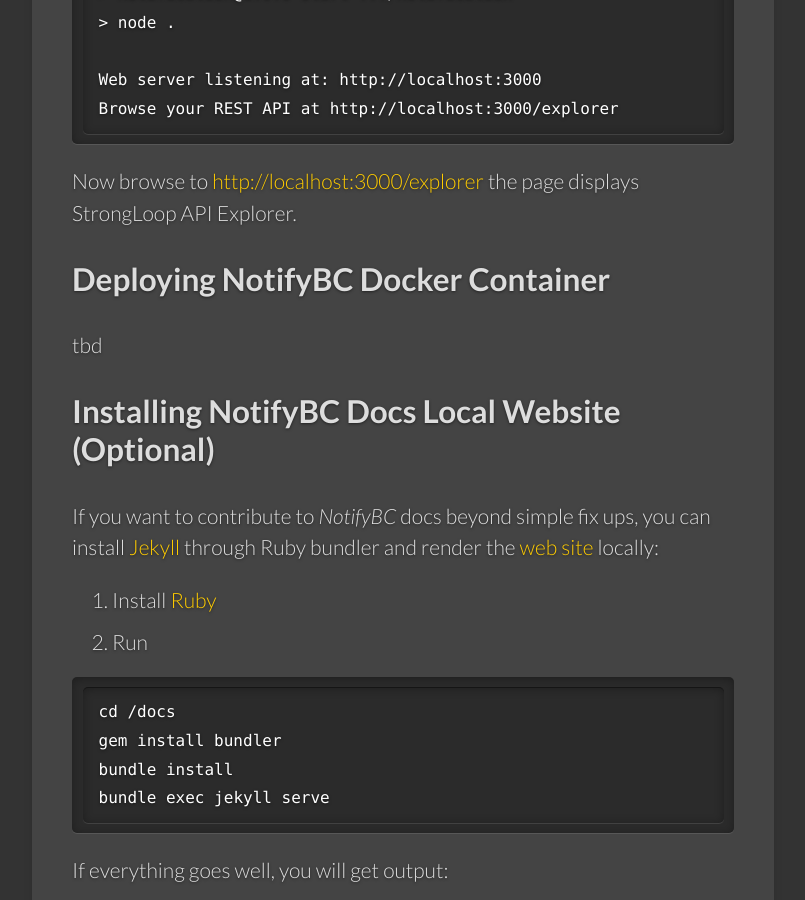
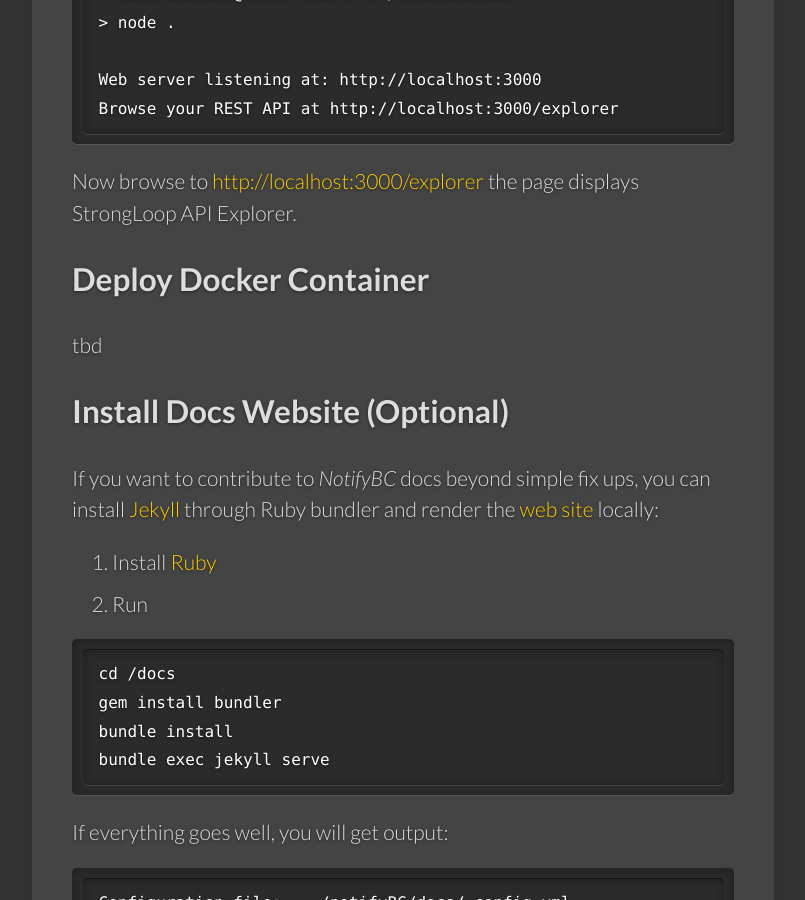
Before and after one commit to bcgov/MyGovBC-notification-server, a Jekyll site: the page built from docs/_docs/installation.md, in a window 1280 px wide and 900 px high, scrolled down 2103 px. Shown: the whole window, without its empty margins (139-944 px from the left). Built offline with Jekyll 4.4.1, drawn with Linux system fonts in a browser that asks for light colours; some of the changed text lies outside the part shown.

Commit message:
updated docs

```diff
--- a/docs/_data/docs.yml
+++ b/docs/_data/docs.yml
@@ -13,13 +13,10 @@
   - api-subscription
   - api-notification
 
-- title: Deployment
-  docs:
-  - deployment-methods
-  - continuous-integration
 
 - title: Miscellaneous
   docs:
+  - continuous-integration
   - troubleshooting
   - resources
 
--- a/docs/_docs/installation.md
+++ b/docs/_docs/installation.md
@@ -6,7 +6,7 @@
 
 *NotifyBC* can be installed from source code or by deploying a Docker container. To setup a development environment in order to contribute to *NotifyBC*, installing from source code is recommended. For small-scale production deployment or for the purpose of evaluation, both methods will do. For large-scale production deployment that requires horizontal scalability, deploying the docker container to PAAS such as OpenShift and running on a MongoDB cluster is recommended.
 
-## Installing *NotifyBC* from Source
+## Install from Source Code
 
 ### System Requirements
 * Software
@@ -50,10 +50,10 @@
 
 Now browse to <a href="http://localhost:3000/explorer" target="_blank">http://localhost:3000/explorer</a> the page displays StrongLoop API Explorer.
 
-## Deploying NotifyBC Docker Container
+## Deploy Docker Container
 tbd
 
-## Installing NotifyBC Docs Local Website (Optional)
+## Install Docs Website (Optional)
 If you want to contribute to *NotifyBC* docs beyond simple fix ups, you can install [Jekyll](https://jekyllrb.com/) through Ruby bundler and render the [web site](https://bcgov.github.io/MyGovBC-notification-server) locally:
 
 1. Install [Ruby](https://www.ruby-lang.org/en/documentation/installation/)
--- a/docs/index.html
+++ b/docs/index.html
@@ -44,7 +44,7 @@
         Containerized deployment to PAAS such as OpenShift. No need for complex enterprise-wide shared service. Better
         meet privacy mandates.
       </p>
-      <a href="{{ site.baseurl }}/docs/deployment-methods/"> Deployment Methods &rarr;</a>
+      <a href="{{ site.baseurl }}/docs/installation/"> Deployment Methods &rarr;</a>
     </div>
     <div class="clear"></div>
   </div>
```
